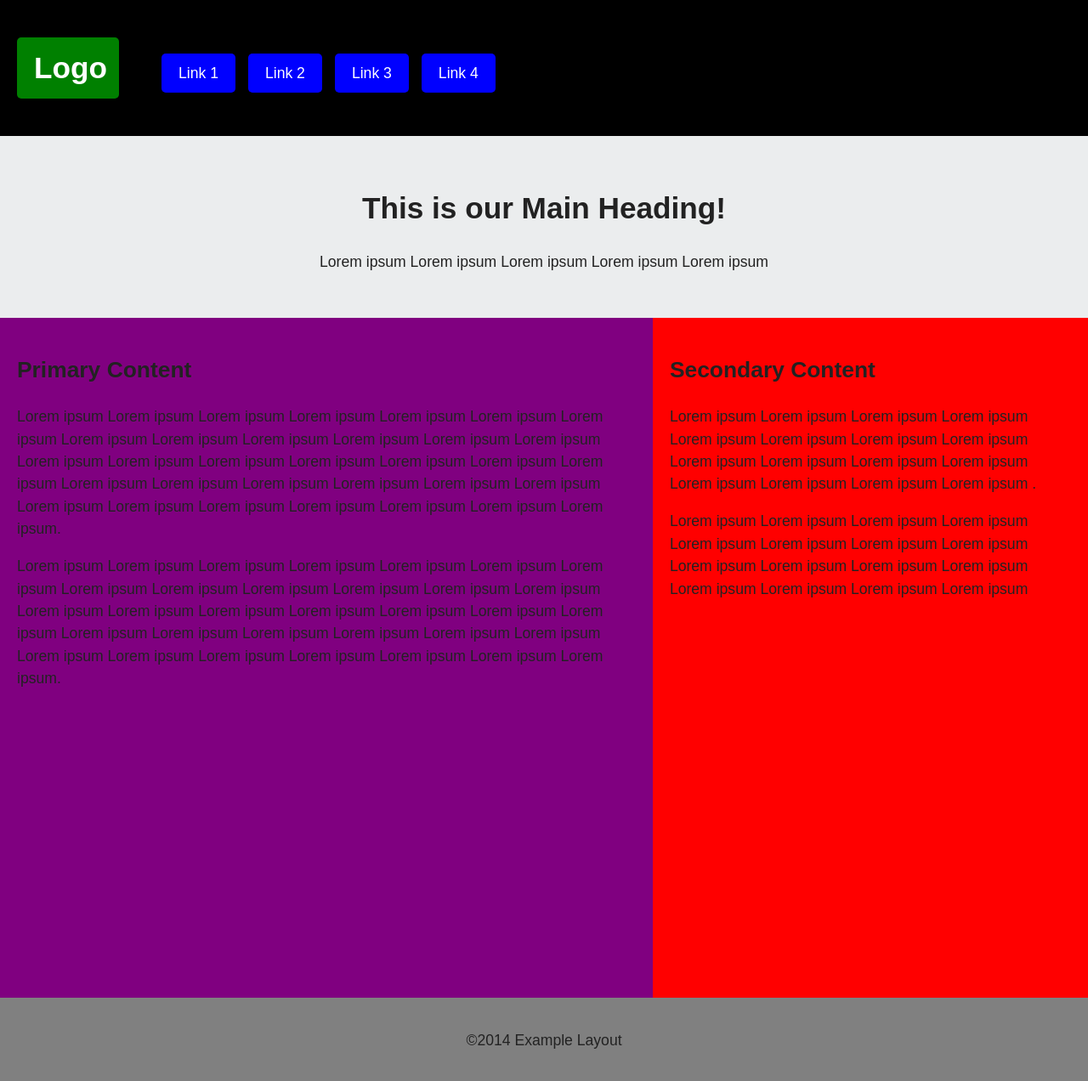
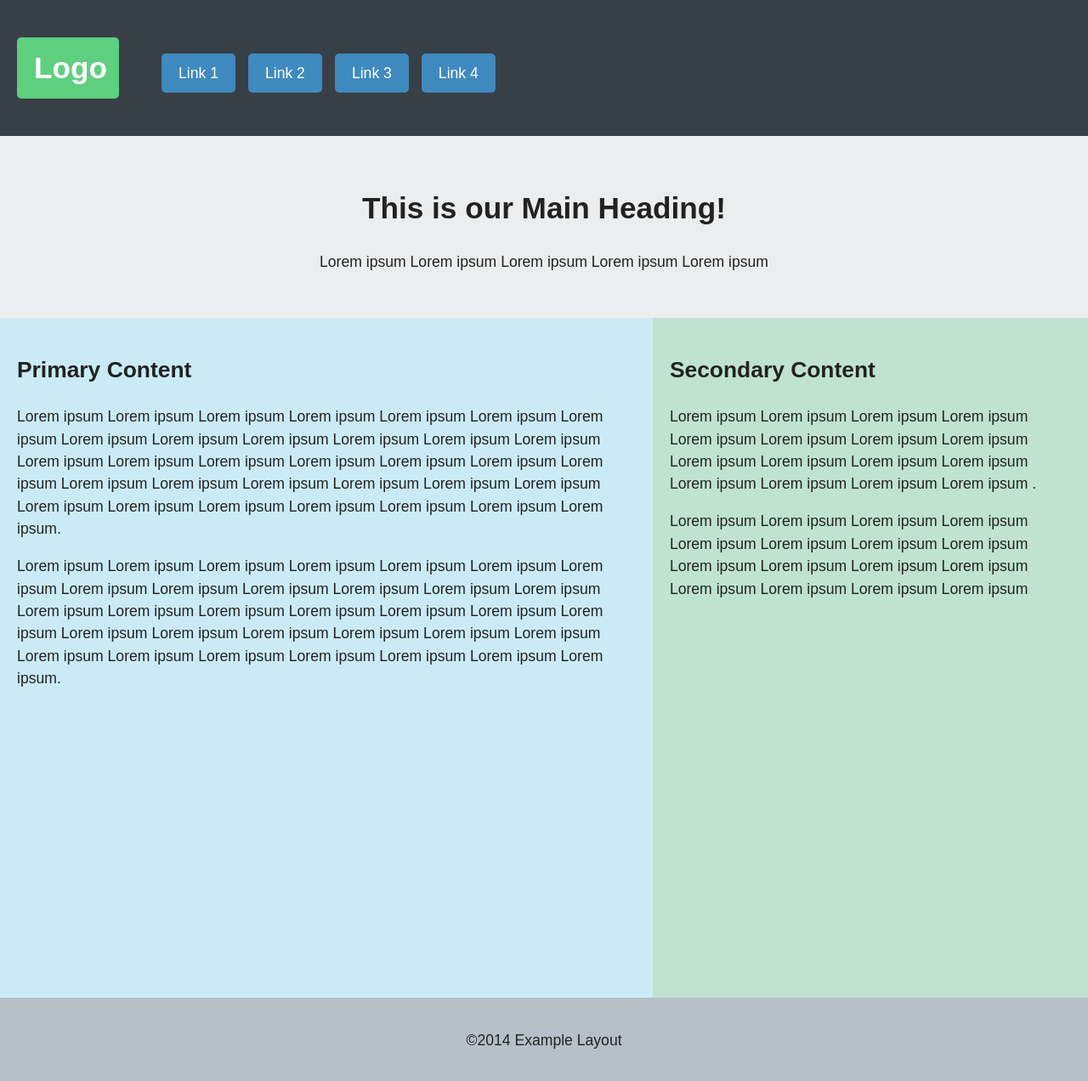
Before and after one commit to cornjacket/treehouse_css_layout_techniques, a plain HTML site: page index.html in a window 1280 px wide. Shown: the whole page at 85% size. Drawn offline with nearby package versions, Linux system fonts and the light colour scheme.

Commit message:
change background colors back to softer look

```diff
--- a/css/styles.css
+++ b/css/styles.css
@@ -27,12 +27,12 @@ body,
 /* Layout Element Colors
 ==============================  */
 
-.main-header              { background-color: black; }
-.main-logo                { background-color: green; }
-.main-nav li              { background-color: blue; }
-.primary-content          { background-color: purple; }
-.secondary-content        { background-color: red; }
-.main-footer              { background-color: gray; }
+.main-header              { background-color: #384047; }
+.main-logo                { background-color: #5fcf80; }
+.main-nav li              { background-color: #3f8abf; }
+.primary-content          { background-color: #caebf6; }
+.secondary-content        { background-color: #bfe3d0; }
+.main-footer              { background-color: #b7c0c7; }
 
 /* Header, Banner and Footer Layout
 =================================== */
```
